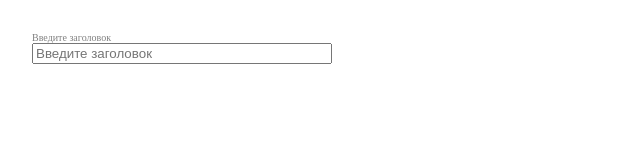
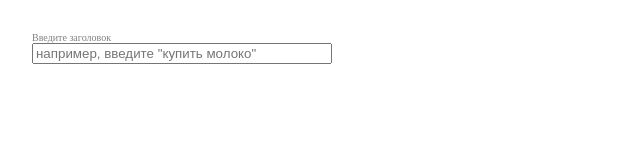
Before and after one commit to vitalyvitmens/testing, a React app: page / in a window 1280 px wide. Shown: the top 160 px of the page, without its empty margins (0-640 px from the left). Built offline with nearby package versions, Linux system fonts and the light colour scheme.

Commit message:
feat: добавляет query тест для input по признакам ByPlaceholderText, ByAltText, ByTitle

```diff
--- a/src/components/Input.tsx
+++ b/src/components/Input.tsx
@@ -28,7 +28,9 @@ export const Input = ({ value, onChange }: Props) => {
         type="text"
         value={value}
         onChange={handleChange}
-        placeholder="Введите заголовок"
+        placeholder={`например, введите "купить молоко"`}
+        alt="поле для ввода заголовка задачи"
+        title="поле для заголовка"
       />
       <span>{labelValue}</span>
     </div>
```
Also changed, not shown: 2 other files (tests, documents, lock files or other folders).
